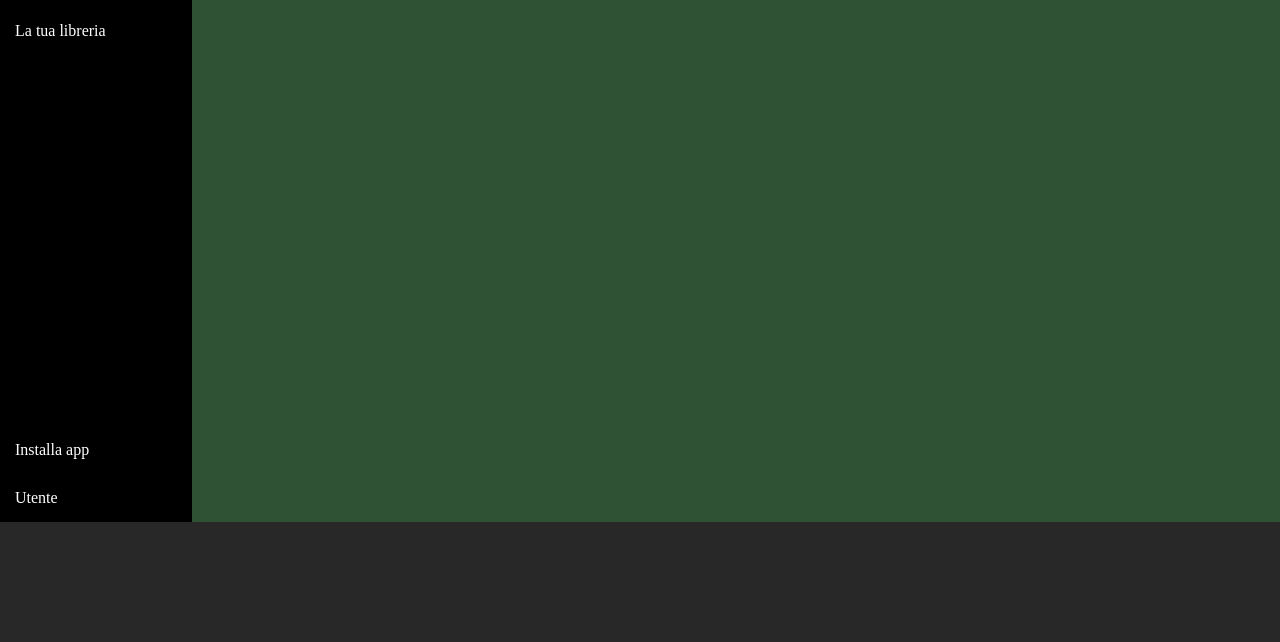
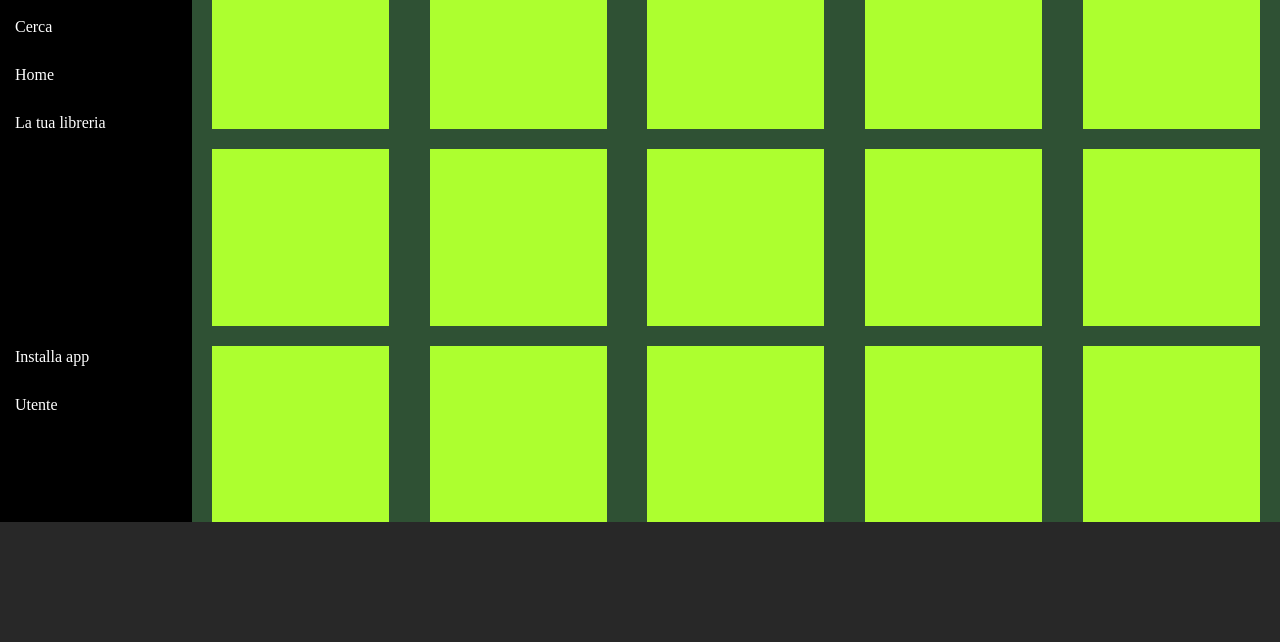
Before and after one commit to cnc-dev/htmlcss-spotify, a plain HTML site: page index.html in a window 1280 px wide. Shown: the part 158-800 px from the top of the page. Drawn offline with Linux system fonts and the light colour scheme.

Commit message:
music-grid

```diff
--- a/index.html
+++ b/index.html
@@ -38,6 +38,7 @@
         </div>
         <div class="right">
           <div class="navbar-right">
+            <div class="container-navbar">
               <div class="page-menu">
                 <a href="#">IN EVIDENZA</a>
               </div>
@@ -56,7 +57,29 @@
               <div class="page-menu">
                 <a href="#">SCOPRI</a>
               </div>
-
+            </div>
+            <div class="container-music ">
+              <div class="row">
+                <div class="disco cd1"></div>
+                <div class="disco cd2"></div>
+                <div class="disco cd3"></div>
+                <div class="disco cd4"></div>
+                <div class="disco cd5"></div>
+                <div class="disco cd6"></div>
+                <div class="disco cd7"></div>
+                <div class="disco cd8"></div>
+                <div class="disco cd9"></div>
+                <div class="disco cd10"></div>
+                <div class="disco cd11"></div>
+                <div class="disco cd12"></div>
+                <div class="disco cd13"></div>
+                <div class="disco cd14"></div>
+                <div class="disco cd15"></div>
+                <div class="disco cd16"></div>
+                <div class="disco cd17"></div>
+                <div class="disco cd18"></div>
+              </div>
+            </div>
           </div>
         </div>
       </main>
--- a/style.css
+++ b/style.css
@@ -21,17 +21,13 @@ main> .left{
   color: white;
   display: flex;
   flex-direction: column;
-  justify-content: space-between;
+  justify-content: space-around;
 }
 
 .logo > img{
   width: 60%;
   margin: 15px;
 }
-
-/* .icon{
-  height: 20px;
-} */
 
 .text-menu-left{
   text-decoration: none;
@@ -49,13 +45,22 @@ main > .right{
 
 .right{
   background-color: #2F5134;
+  overflow-x: scroll;
 }
 
-.navbar-right{
+.container-navbar{
+  display: flex;
+  justify-content: space-around;
+  flex-direction: row;
+  height: 100px;
+  padding: 25px;
+}
+
+.row{
   display: flex;
   flex-direction: row;
   justify-content: space-around;
-  padding: 25px;
+  flex-wrap: wrap;
 }
 
 .page-menu > a{
@@ -63,6 +68,13 @@ main > .right{
   color: white;
 }
 
+
+.disco{
+  margin: 10px;
+  height: 177px;
+  width: 177px;
+  background-color: greenyellow;
+}
 footer{
   background-color: #282828;
   height: 15vh;
```
Lines whose indentation alone changed are shown as unchanged.
